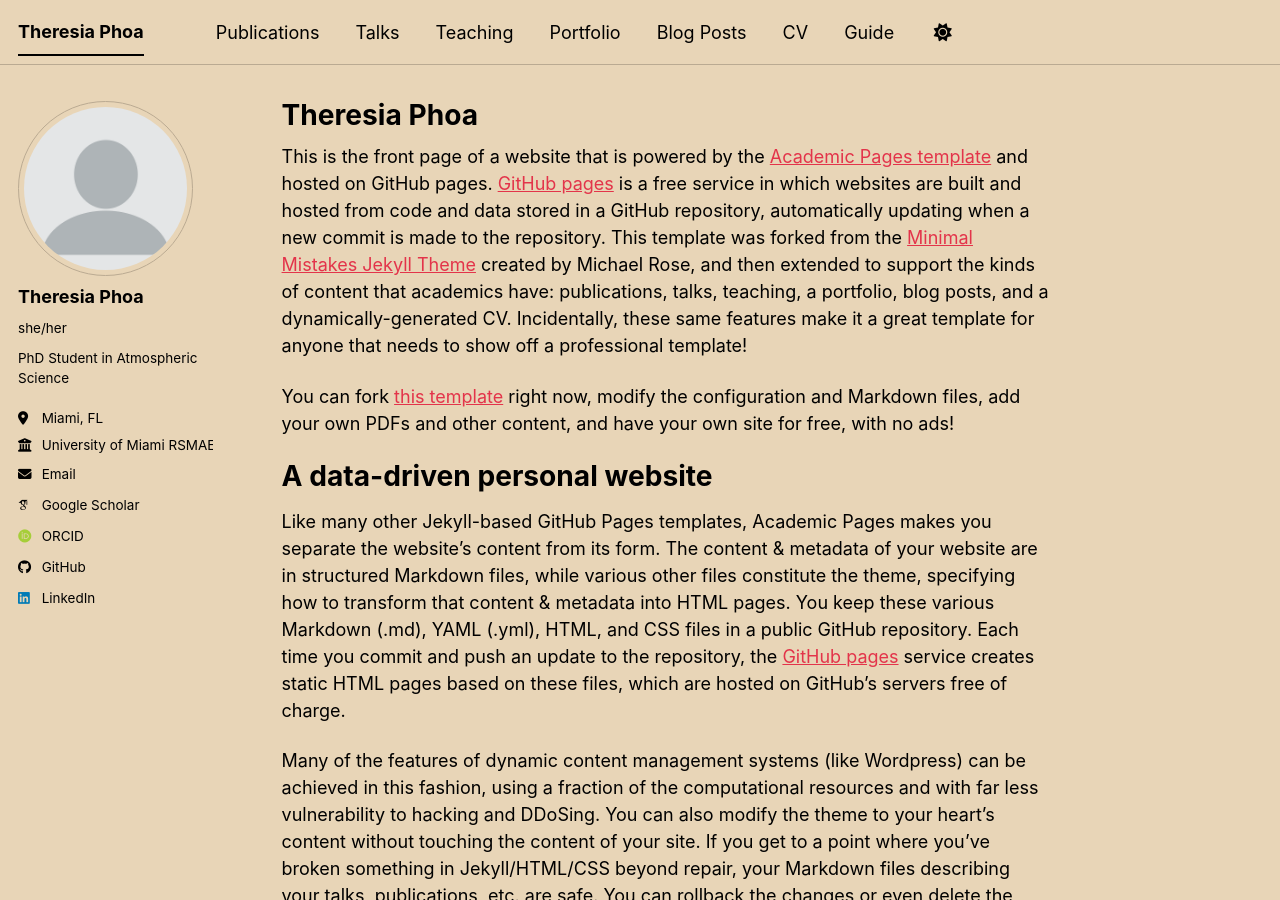
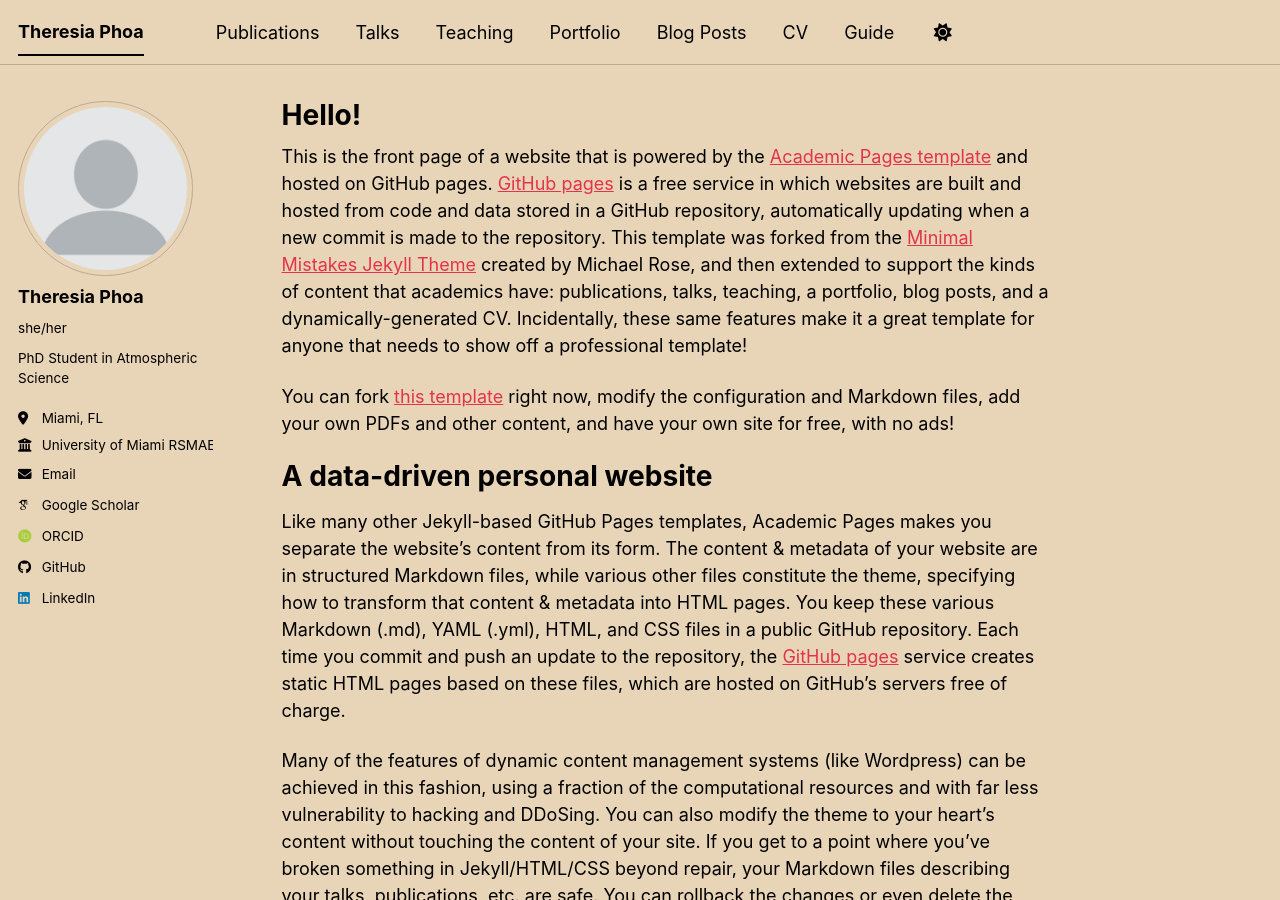
Before and after one commit to theresiabp/theresiabp.github.io, a Jekyll site: the page built from _pages/about.md, in a window 1280 px wide and 900 px high. Built offline with Jekyll 4.4.1, drawn with Linux system fonts in a browser that asks for light colours; some web fonts are replaced; a script bundle is joined from its source files by our own code; library files that are not in the unit come from our copies.

Commit message:
Change title from 'Theresia Phoa' to 'Hello!'

```diff
--- a/_pages/about.md
+++ b/_pages/about.md
@@ -1,6 +1,6 @@
 ---
 permalink: /
-title: "Theresia Phoa"
+title: "Hello!"
 author_profile: true
 redirect_from:
   - /about/
```
